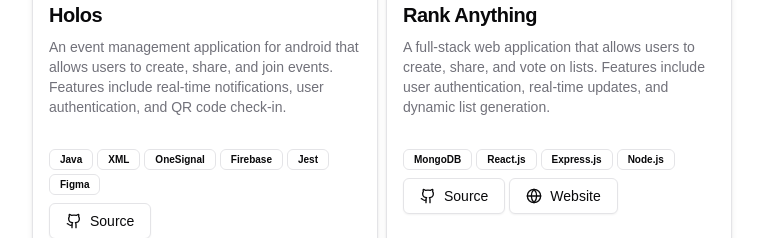
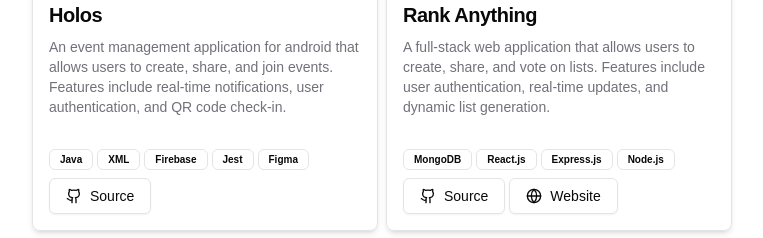
Before and after one commit to misaid/personal-websitev2, a Next.js app: page /projects in a window 1280 px wide. Shown: the part 1296-1534 px from the top of the page, without its empty margins (258-1021 px from the left). Built offline with nearby package versions, Linux system fonts and the light colour scheme.

Commit message:
fix: fixed card spacing

```diff
--- a/app/projects/page.tsx
+++ b/app/projects/page.tsx
@@ -77,7 +77,7 @@ export default function Projects() {
     {
       image:
         "https://moprojects.s3.us-east-2.amazonaws.com/portfolio/holos.png",
-      languages: ["Java", "XML", "OneSignal", "Firebase", "Jest", "Figma"],
+      languages: ["Java", "XML", "Firebase", "Jest", "Figma"],
       name: "Holos",
       description:
         "An event management application for android that allows users to create, share, and join events. Features include real-time notifications, user authentication, and QR code check-in.",
```
